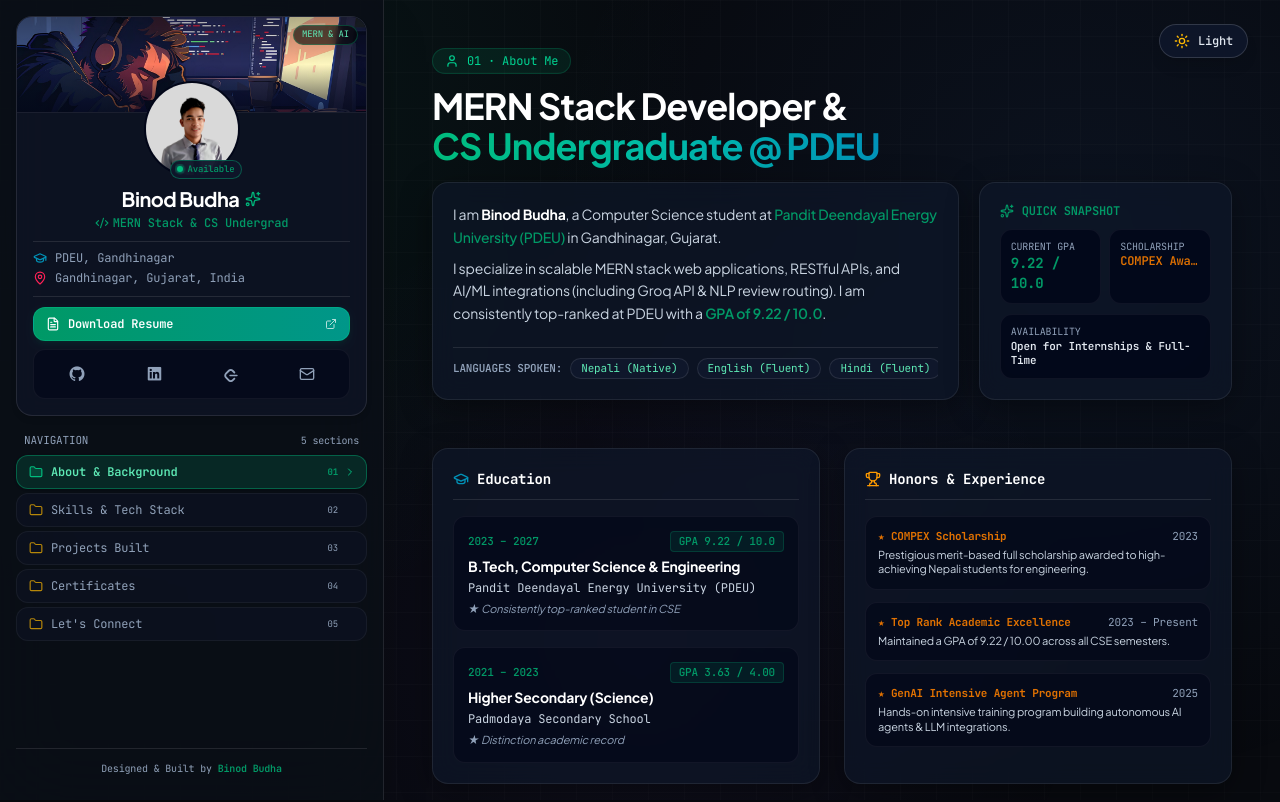
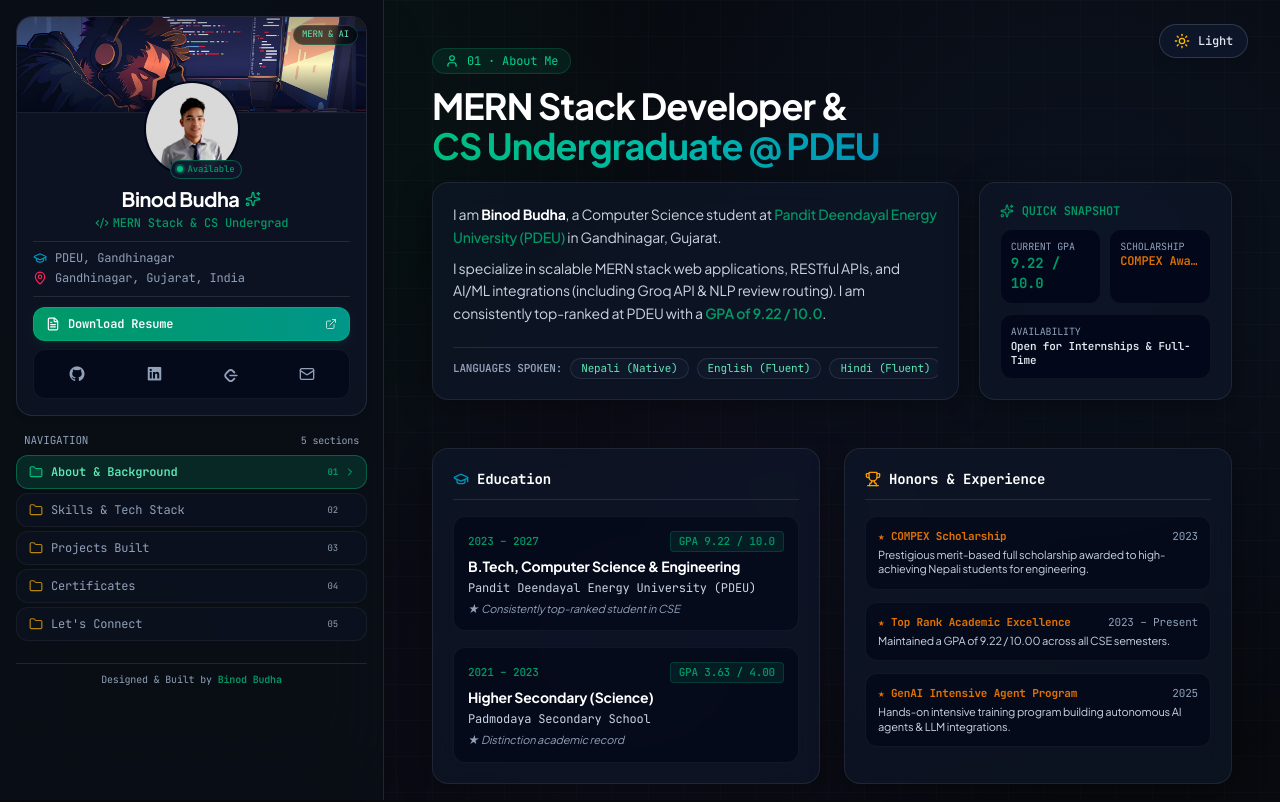
Before and after one commit to binod01nep/myPortfolio, a React (Vite) app: page / in a window 1280 px wide. Shown: the top 802 px of the page. Built offline with nearby package versions, Linux system fonts and the light colour scheme.

Commit message:
mobile responsive

```diff
--- a/src/Components/Sidebar.jsx
+++ b/src/Components/Sidebar.jsx
@@ -360,8 +360,8 @@
           </nav>
         </div>
 
-        {/* FOOTER BADGE IN SIDEBAR */}
-        <div className={`mt-auto pt-3 border-t text-center shrink-0 pb-2 ${
+        {/* FOOTER BADGE IN SIDEBAR (Positioned directly below Let's Connect button) */}
+        <div className={`mt-2.5 pt-2 border-t text-center shrink-0 ${
           isLight ? 'border-slate-200' : 'border-white/10'
         }`}>
           <p className={`text-[10px] font-mono ${
```
